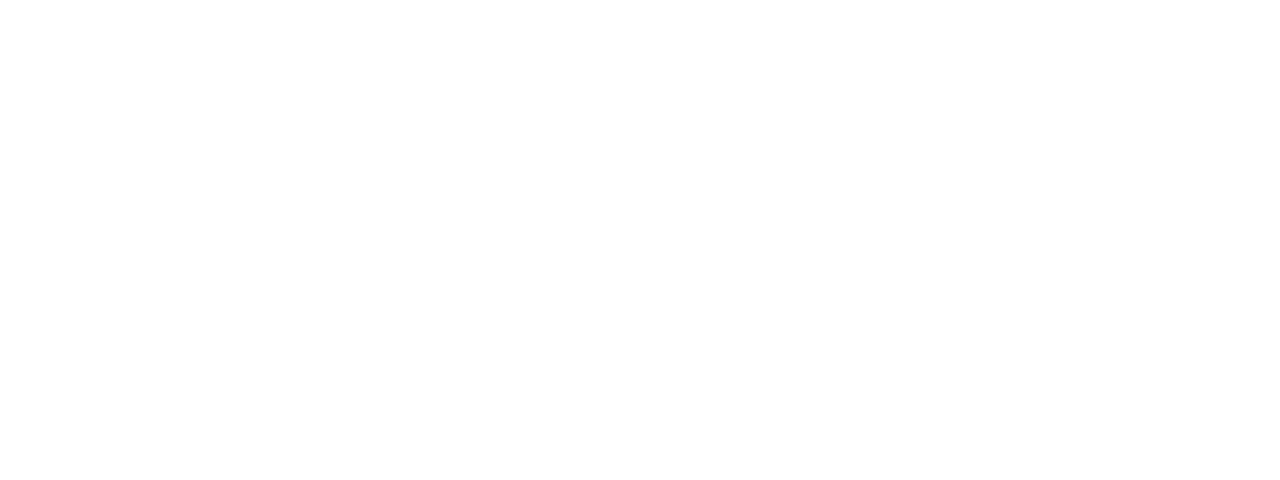
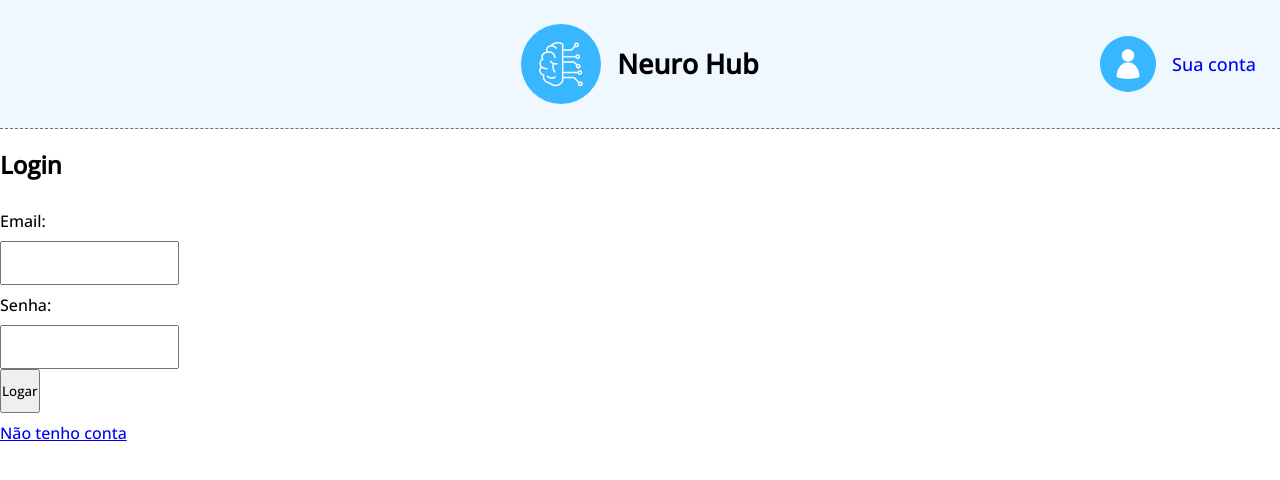
Before and after one commit to pedrosbm/gs2-NeuroHub-web, a React (Vite) app: page /Login in a window 1280 px wide. Before the commit this address had no page. Shown: the top 480 px of the page. Built offline with nearby package versions, Linux system fonts and the light colour scheme.

Commit message:
requisição de login

```diff
--- a/src/App.jsx
+++ b/src/App.jsx
@@ -3,6 +3,7 @@ import { BrowserRouter as Router, Routes, Route } from 'react-router-dom'
 
 import UserExams from './components/userExams/userExams'
 import Index from './pages/Index'
+import LoginPage from './pages/LoginPage'
 
 import './reset.css'
 
@@ -12,9 +13,9 @@ function App() {
     <Router>
       <Routes>
         <Route path='/' element={<Index />}/>
-        {/* <Route path='/Login' element={<Index />}/>
+        <Route path='/Login' element={<LoginPage />}/>
         <Route path='/Cadastro' element={<Index />}/>
-        <Route path='/Exame' element={<Index />}/> */}
+        <Route path='/Exame' element={<Index />}/>
       </Routes>
     </Router>
   )
--- /dev/null
+++ b/src/components/Login/Login.jsx
@@ -0,0 +1,63 @@
+import { useState } from "react"
+import { Link } from "react-router-dom";
+
+export default function Login() {
+
+    const request = async (patient) => {
+        try {
+            const response = await fetch('https://api-medico-wbg2ngsbaq-uc.a.run.app/auth/login', {
+                method: 'POST',
+                headers: {
+                    'Content-Type': 'application/json',
+                },
+                body: JSON.stringify(patient),
+            });
+
+            if (response.ok) {
+                const data = await response.json();
+                console.log(data);
+            } else {
+                console.error('Erro na requisição:', response.status, response.statusText);
+                throw new Error('Erro na requisição.');
+            }
+        } catch (error) {
+            console.error('Erro ao logar:', error);
+        }
+    };
+
+    const handleSubmit = async e => {
+        e.preventDefault();
+        try {
+            await request(patient)
+        } catch(error){
+            console.log("Erro ao logar - ", error)
+        }
+    }
+
+    const handleChange = e => {
+        setPatient({ ...patient, [e.target.name]: e.target.value })
+    }
+
+    const [patient, setPatient] = useState({
+        type: "patient"
+    });
+
+    return (
+        <>
+            <section className="wrapper">
+                <h2>Login</h2>
+                <form onSubmit={handleSubmit}>
+
+                    <label htmlFor="">Email:</label><br />
+                    <input name='email' type="text" onChange={handleChange} /><br />
+
+                    <label htmlFor="">Senha:</label><br />
+                    <input name='password' type="password" onChange={handleChange} /><br />
+
+                    <button type="submit" className="button">Logar</button>
+                </form>
+                <Link to='/Cadastro' >Não tenho conta</Link>
+            </section>
+        </>
+    )
+}
--- /dev/null
+++ b/src/pages/LoginPage.jsx
@@ -0,0 +1,11 @@
+import Header from "../components/Header/Header"
+import Login from "../components/Login/Login"
+
+export default function LoginPage(){
+    return(
+        <>
+            <Header></Header>
+            <Login></Login>
+        </>
+    )
+}
```
Also changed, not shown: 1 other file (tests, documents, lock files or other folders).
